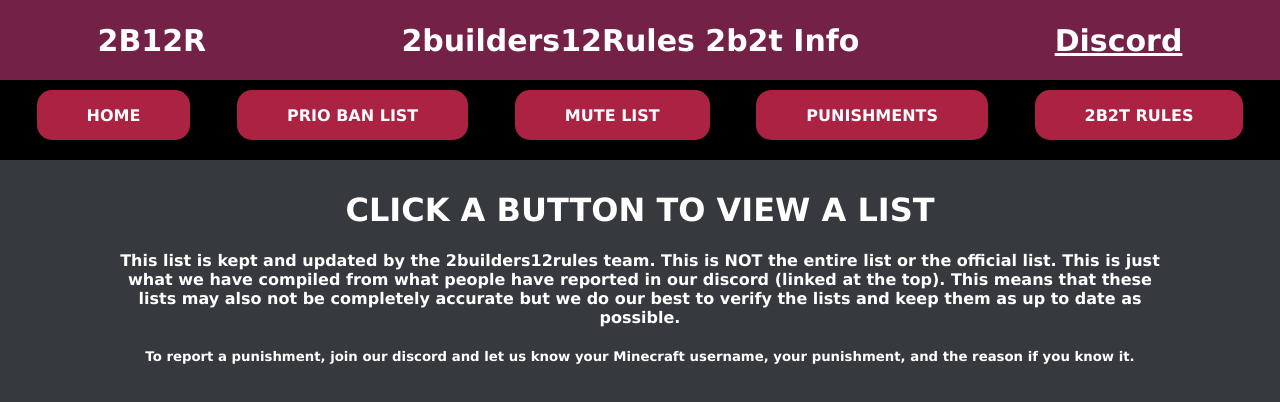
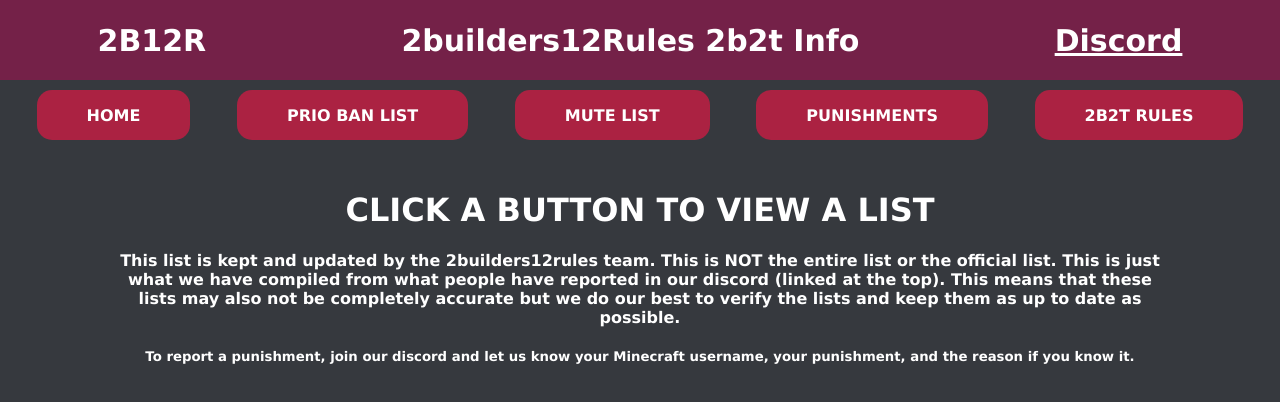
Before and after one commit to TheRedBlocker/2builders12rules-site, a plain HTML site: page index.html in a window 1280 px wide. Drawn offline with Linux system fonts and the light colour scheme.

Commit message:
Update styles.css

```diff
--- a/styles.css
+++ b/styles.css
@@ -39,7 +39,7 @@
   display: flex;
   height: 10%;
   width: 100%;
-  background-color: black;
+  background-color: #36393e;
   justify-content: space-evenly;
 }
 
@@ -55,6 +55,7 @@
   font-weight: bold;
   font-size: 16px;
   color: white;
+  cursor:pointer;
 }
 
 #home-btn {
```
